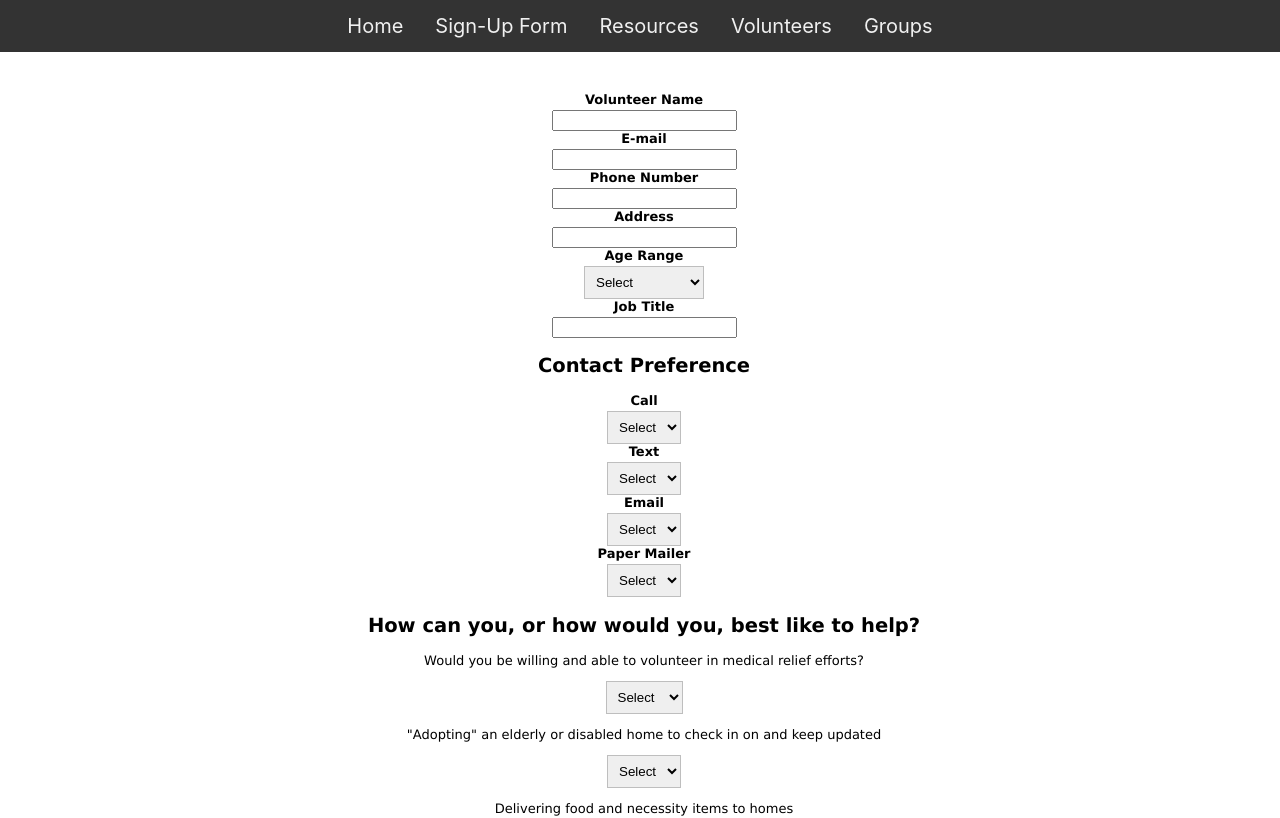
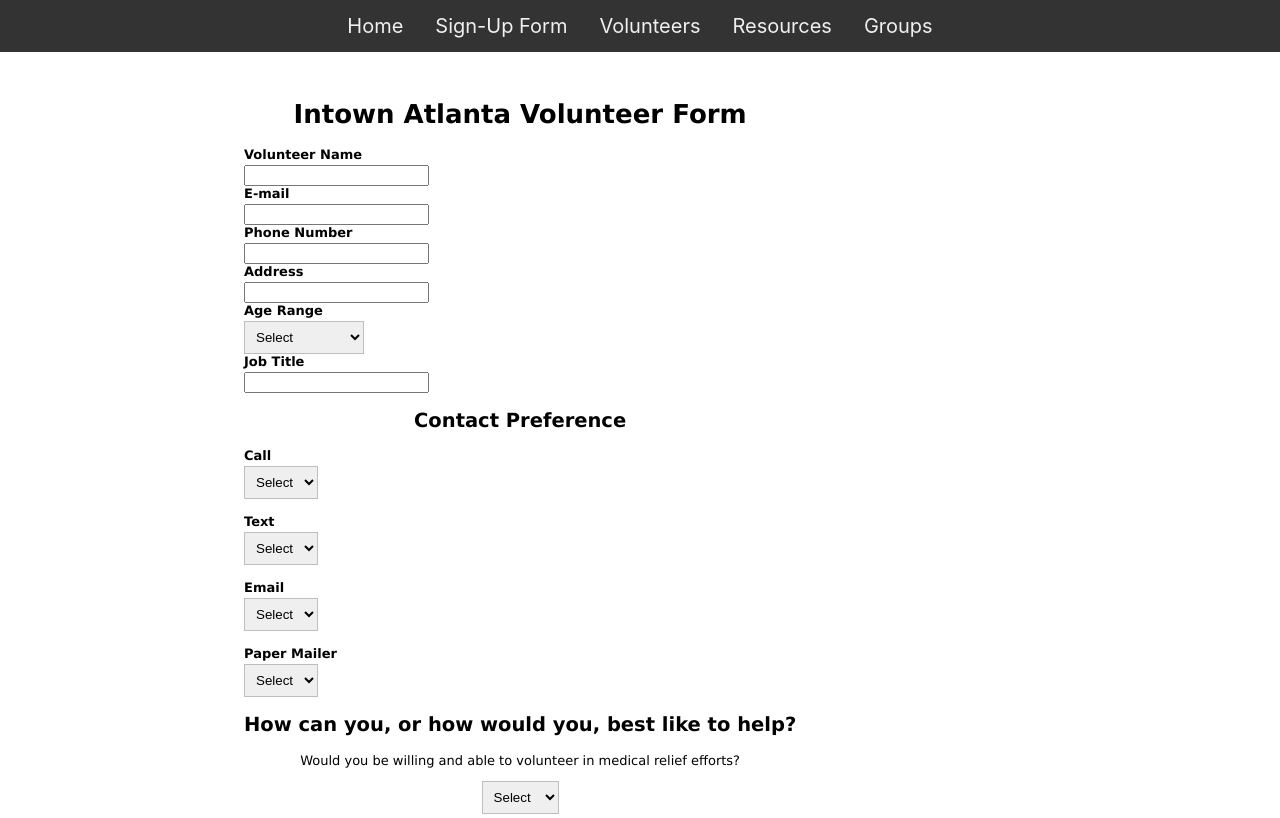
Before and after one commit to CCowens93/atl-relief-webiste, a React (Create React App) app in the folder client/: page /form in a window 1280 px wide. Shown: the top 818 px of the page. Built offline with nearby package versions, Linux system fonts and the light colour scheme; no server answers.

Commit message:
css to forms

```diff
--- a/client/src/App.js
+++ b/client/src/App.js
@@ -16,8 +16,8 @@ function App() {
 
         <Link to="/" className="item">Home</Link>
         <Link to="/form" className="item">Sign-Up Form</Link>
+        <Link to="/volunteer" className="item">Volunteers</Link>
         <Link to="/resource" className="item">Resources</Link>
-        <Link to="/volunteer" className="itme">Volunteers</Link>
         <Link to="/groups" className="item">Groups</Link>
 
         </div>
--- a/client/src/components/home.js
+++ b/client/src/components/home.js
@@ -1,9 +1,11 @@
 import React, { Component } from 'react'
 
-class Home extends Component{
-    render(){
-        return(
-            <div>
+import Atlanta from '../header.jpg'
+class Home extends Component {
+    render() {
+        return (
+            <div className="HomeHeader">
+                <img src={Atlanta} style={StyleSheet.absolutefill} alt="Atlanta Skyline"></img>
 
             </div>
         )
--- a/client/src/components/resource.js
+++ b/client/src/components/resource.js
@@ -86,62 +86,97 @@ class Resource extends Component {
                 </div>
                 <div className="ResourceForm">
                     <form onSubmit={this.handleSubmit}>
+                        <ul>
+                            <li>
+                        <div className="ResourceInputs">
                         <label>Resource</label>
                         <input
                             name="name"
                             type="text"
+                            class="field-long"
                             value={this.state.resourceList.name}
                             onChange={this.changeHandler}
                         />
+                        </div>
+                        </li>
                         <br></br>
+                        <li>
+                        <div className="ResourceInputs">
                         <label>Location</label>
                         <input
                             name="location"
                             type="text"
+                            class="field-long"
                             value={this.state.resourceList.location}
                             onChange={this.changeHandler}
                         />
+                        </div>
+                        </li>
                         <br></br>
+                        <li>
+                        <div className="ResourceInputs">
                         <label>Website</label>
                         <input
                             name="website"
                             type="text"
+                            class="field-long"
                             value={this.state.resourceList.website}
                             onChange={this.changeHandler}
                         />
+                        </div>
+                        </li>
                         <br></br>
+                        <li>
+                        <div className="ResourceInputs">
                         <label>Phone Number</label>
                         <input
                             name="phoneNumber"
                             type="number"
+                            class="field-long"
                             value={this.state.resourceList.phoneNumber}
                             onChange={this.changeHandler}
                         />
+                        </div>
+                        </li>
                         <br></br>
+                        <li>
+                        <div className="ResourceInputs">
                         <label>Email</label>
                         <input
                             name="email"
                             type="text"
+                            class="field-long"
                             value={this.state.resourceList.email}
                             onChange={this.changeHandler}
                         />
+                        </div>
+                        </li>
                         <br></br>
+                        <li>
+                        <div className="ResourceInputs">
                         <label>Description</label>
                         <input
                             name="description"
                             type="text"
+                            class="field-long"
                             value={this.state.resourceList.description}
                             onChange={this.changeHandler}
                         />
+                        </div>
+                        </li>
                         <br></br>
+                        <li>
+                        <div className="ResourceInputs">
+
                         <input
                             type="submit"
                             value="Submit"
                             onClick={this.resetPage}
                         />
-
+                        </div>
+                        </li>
+                        </ul>
                     </form>
-
                 </div>
             </div>
         )
--- a/client/src/components/volunteerForm.js
+++ b/client/src/components/volunteerForm.js
@@ -74,8 +74,13 @@ class Form extends Component {
             <div>
 
                 <div className="VolunteerForm">
+
                     <form onSubmit={this.handleSubmit}>
+
                         <div className="section">
+
+                            <h1>Intown Atlanta Volunteer Form</h1>
+                            <div className="FormInput">
                             <label>Volunteer Name</label>
 
                             <input
@@ -84,7 +89,8 @@ class Form extends Component {
                                 value={this.state.formList.name}
                                 onChange={this.changeHandler}
                             />
-
+                            </div>
+                            <div className="FormInput">
                             <label>E-mail</label>
 
                             <input
@@ -93,6 +99,8 @@ class Form extends Component {
                                 value={this.state.formList.email}
                                 onChange={this.changeHandler}
                             />
+                            </div>
+                             <div className="FormInput">
 
                             <label>Phone Number</label>
                             <input
@@ -101,7 +109,8 @@ class Form extends Component {
                                 value={this.state.formList.phone}
                                 onChange={this.changeHandler}
                             />
-
+                            </div>
+                             <div className="FormInput">
 
                             <label>Address</label>
 
@@ -111,6 +120,8 @@ class Form extends Component {
                                 value={this.state.formList.address}
                                 onChange={this.changeHandler}
                             />
+                            </div>
+                            <div className="FormInput">
 
                             <label>Age Range</label>
                             <select
@@ -124,6 +135,9 @@ class Form extends Component {
                                 <option value="46-66">46-66</option>
                                 <option value="67+">67+</option>
                             </select>
+
+                            </div>
+                            <div className="FormInput">
                             <label>Job Title</label>
                             <input
                                 name="job"
@@ -131,12 +145,13 @@ class Form extends Component {
                                 value={this.state.formList.job}
                                 onChange={this.changeHandler}
                             />
+                            </div>
 
-
-                        </div>
+                            </div>
 
                         <div className="section">
                             <h2>Contact Preference</h2>
+                            <div className="FormInput">
                             <label>Call</label>
                             <select
                                 name="call"
@@ -147,6 +162,9 @@ class Form extends Component {
                                 <option value="No">No</option>
 
                             </select>
+                            </div>
+                            <br></br>
+                            <div className="FormInput">
                             <label>Text</label>
                             <select
                                 name="text"
@@ -157,7 +175,9 @@ class Form extends Component {
                                 <option value="No">No</option>
 
                             </select>
+                            </div>
                             <br></br>
+                            <div className="FormInput">
                             <label>Email</label>
                             <select
                                 name="emailPref"
@@ -168,7 +188,9 @@ class Form extends Component {
                                 <option value="No">No</option>
 
                             </select>
+                            </div>
                             <br></br>
+                            <div className="FormInput">
                             <label>Paper Mailer</label>
                             <select
                                 name="paperMailer"
@@ -178,6 +200,7 @@ class Form extends Component {
                                 <option value="Yes">Yes</option>
                                 <option value="No">No</option>
                             </select>
+                            </div>
                         </div>
 
 
--- a/client/src/index.css
+++ b/client/src/index.css
@@ -15,14 +15,16 @@ code {
 .item {
 	text-decoration: none;
 	display: inline-block;
-
+	position: fixed;
 }
 
 
 .navbar {
 	background-color: #333;
 	overflow: hidden;
+
 }
+
 
 .navbar a {
 	color: #f0f0f0;
@@ -30,6 +32,7 @@ code {
 	padding: 14px 16px;
 	text-decoration: none;
 	font-size: 20px;
+	position: sticky;
 
 }
 
@@ -38,11 +41,16 @@ code {
 	background-color: #0061a7;
 }
 
-.section{
-	display: inline-table;
+.section {
+	display: flex;
+
 }
 
-.VolunteerForm{
+
+
+.VolunteerForm {
+	display: flex;
+	flex-direction: row;
 	margin: 10px auto;
 	max-width: 800px;
 	padding: 20px 12px 10px 20px;
@@ -56,32 +64,101 @@ code {
 	margin: 10px 0 0 0;
 }
 
-.VolunteerForm label{
-	margin:0 0 3px 0;
-	padding:0px;
-	display:block;
+.VolunteerForm label {
+	margin: 0 0 3px 0;
+	padding: 0px;
+	display: block;
 	font-weight: bold;
 }
 
-select{
+select {
 	box-sizing: border-box;
 	-webkit-box-sizing: border-box;
 	-moz-box-sizing: border-box;
-	border:1px solid #BEBEBE;
+	border: 1px solid #BEBEBE;
 	padding: 7px;
-	margin:0px;
+	margin: 0px;
 	outline: none;
 }
 
-.VolunteerForm input[type=submit], .VolunteerForm input[type=button]{
+.VolunteerForm input[type=submit],
+.VolunteerForm input[type=button] {
 	background: #4B99AD;
 	padding: 8px 15px 8px 15px;
 	border: none;
 	color: #fff;
 }
-.VolunteerForm input[type=submit]:hover, .VolunteerForm input[type=button]:hover{
+
+.VolunteerForm input[type=submit]:hover,
+.VolunteerForm input[type=button]:hover {
 	background: #4691A4;
-	box-shadow:none;
-	-moz-box-shadow:none;
-	-webkit-box-shadow:none;
+	box-shadow: none;
+	-moz-box-shadow: none;
+	-webkit-box-shadow: none;
 }
+
+.ResourceForm {
+
+	margin: 10px auto;
+	max-width: 400px;
+	padding: 20px 12px 10px 20px;
+	font: 13px "Lucida Sans Unicode", "Lucida Grande", sans-serif;
+
+}
+
+
+.ResourceForm li {
+	padding: 0;
+	display: block;
+	list-style: none;
+	margin: 10px 0 0 0;
+}
+
+.ResourceForm label {
+	margin: 0 0 3px 0;
+	padding: 0px;
+	display: block;
+	font-weight: bold;
+}
+
+.ResourceInputs{
+	display:flex;
+	flex-direction: column;
+	justify-content: flex-start;
+	align-items: flex-start;
+}
+
+.ResourceInputs .field-long {
+	width: 100%;
+}
+
+.ResourceForm input[type=submit],
+.form-style-1 input[type=button] {
+	background: #4B99AD;
+	padding: 8px 15px 8px 15px;
+	border: none;
+	color: #fff;
+}
+
+.ResourceForm input[type=submit]:hover,
+.form-style-1 input[type=button]:hover {
+	background: #4691A4;
+	box-shadow: none;
+	-moz-box-shadow: none;
+	-webkit-box-shadow: none;
+}
+
+.HomeHeader img {
+	width: 100%;
+  	height: 400px;
+	background-repeat: no-repeat;
+	background-size: cover;
+	position: relative;
+}
+
+.FormInput{
+	display:flex;
+	flex-direction: column;
+	justify-content: flex-start;
+	align-items: flex-start;
+}
```
Also changed, not shown: client/src/header.jpg (added), client/src/skyline.jpg (added). Lines whose indentation alone changed are shown as unchanged.
